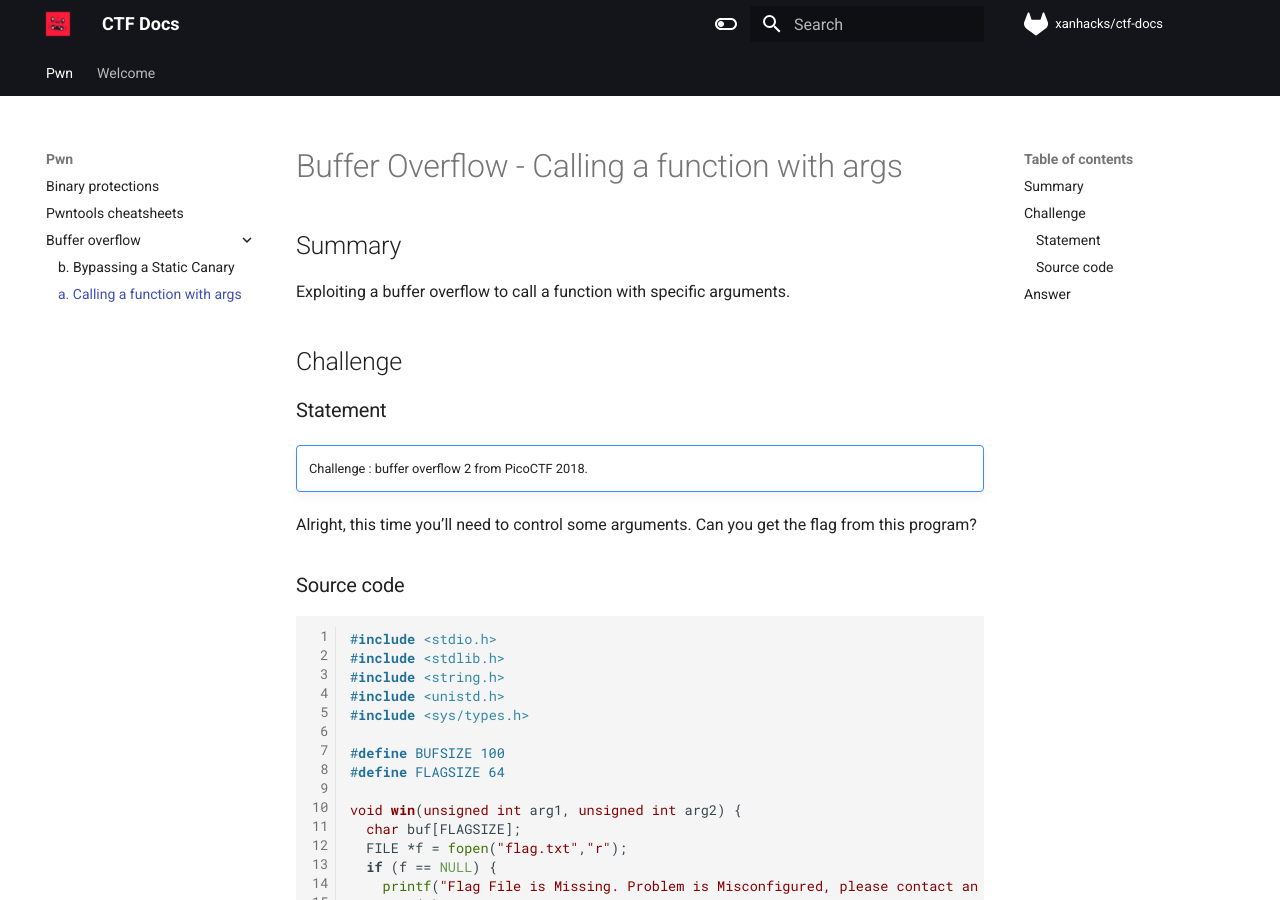
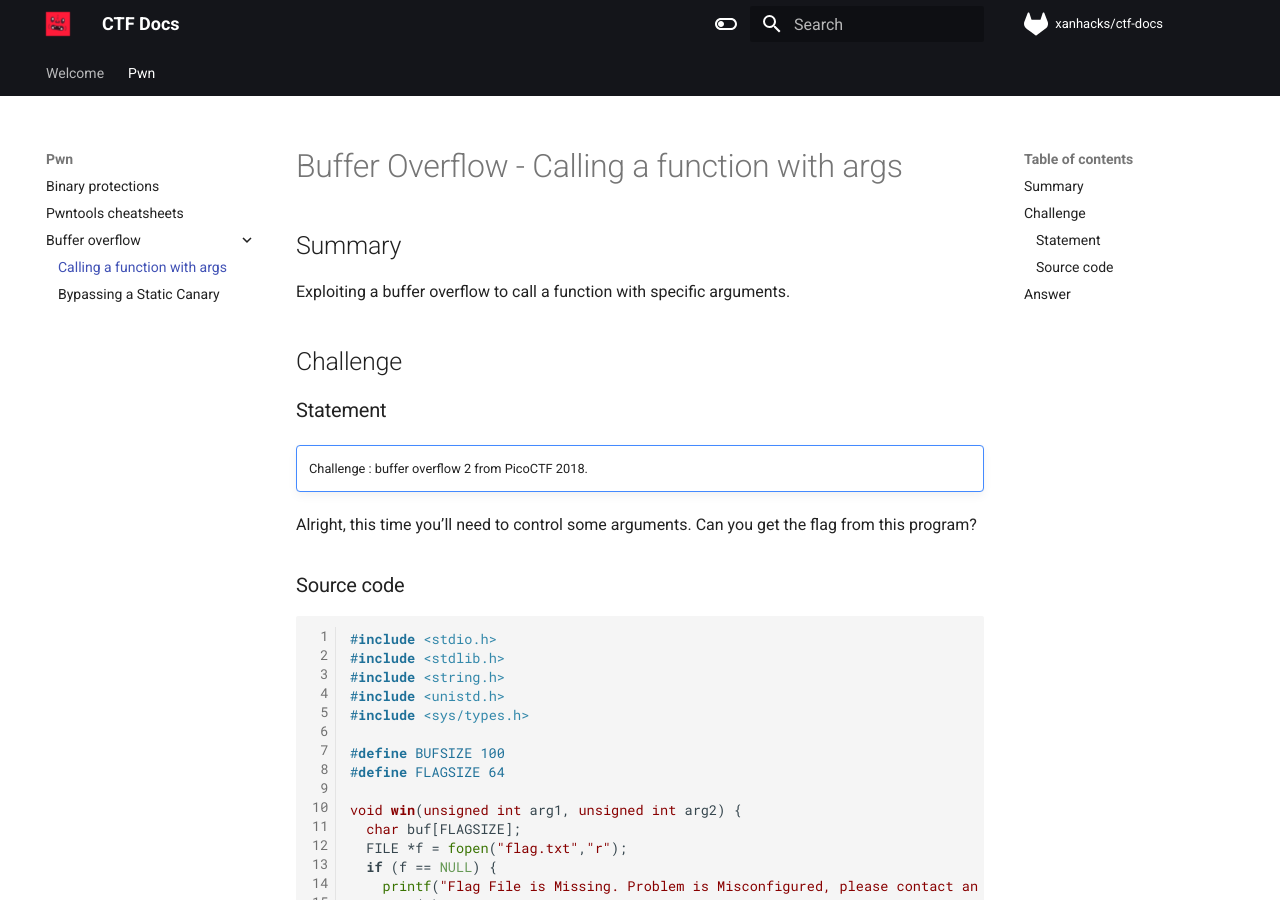
Before and after one commit to xanhacks/ctf-docs, an MkDocs documentation site: the page built from docs/pwn/buffer-overflow/01-calling-function-with-args.md, in a window 1280 px wide and 900 px high. Built offline with MkDocs 1.6.1 and Material for MkDocs 9.7.7, drawn with Linux system fonts in a browser that asks for light colours; nearby versions of some CDN libraries; comment, search, counter and statistics services are not loaded.

Commit message:
change indeing

```diff
--- a/docs/pwn/buffer-overflow/calling-function-with-args.md
+++ b/docs/pwn/buffer-overflow/01-calling-function-with-args.md
@@ -1,5 +1,5 @@
 ---
-title: a. Calling a function with args
+title: Calling a function with args
 description: Exploiting a buffer overflow to call a function with specific arguments.
 ---
 
```
Also changed, not shown: docs/pwn/buffer-overflow/02-bypassing-static-canary.md (renamed from docs/pwn/buffer-overflow/bypassing-static-canary.md, +1 -1 lines), docs/index.md (renamed from docs/welcome/index.md).
